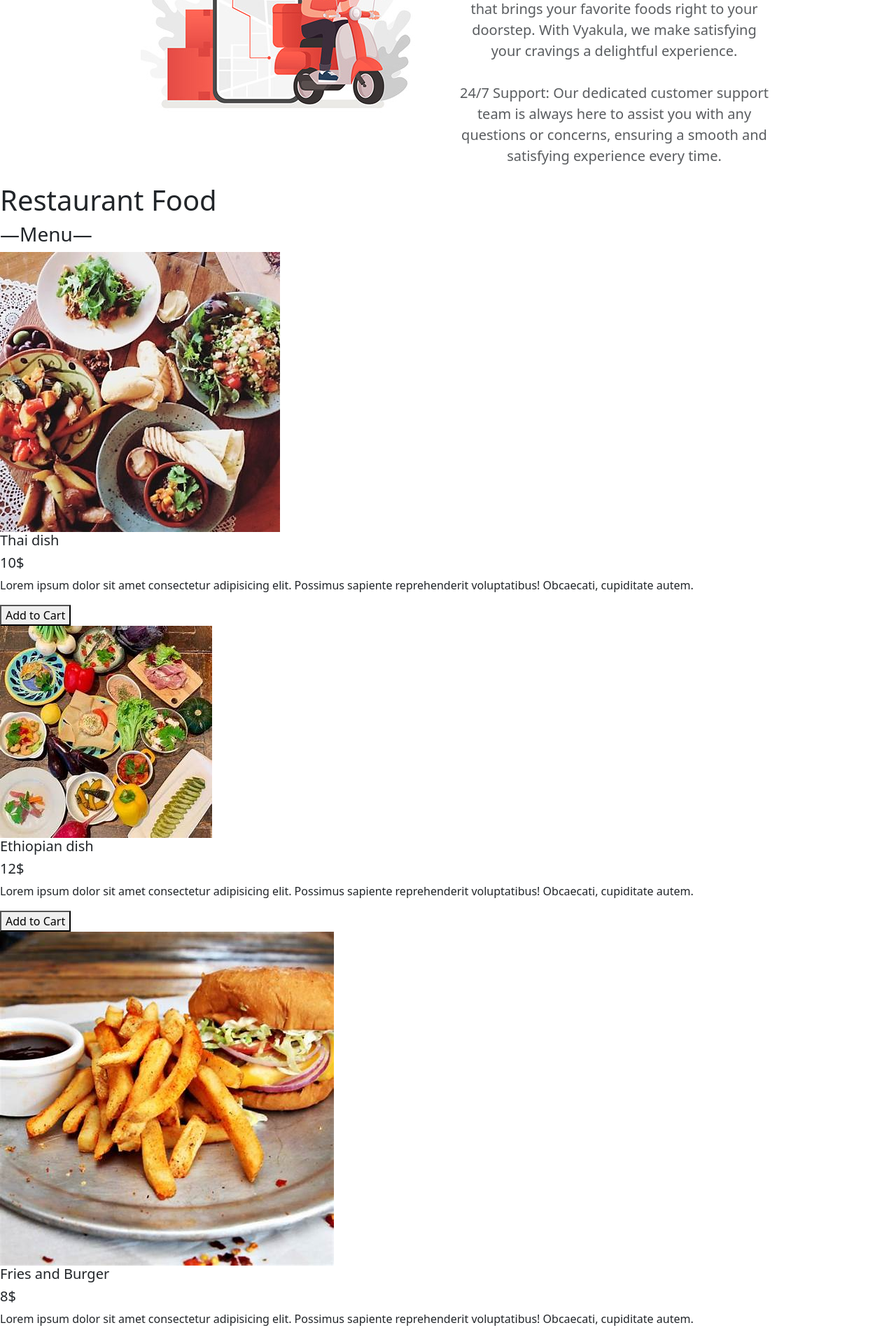
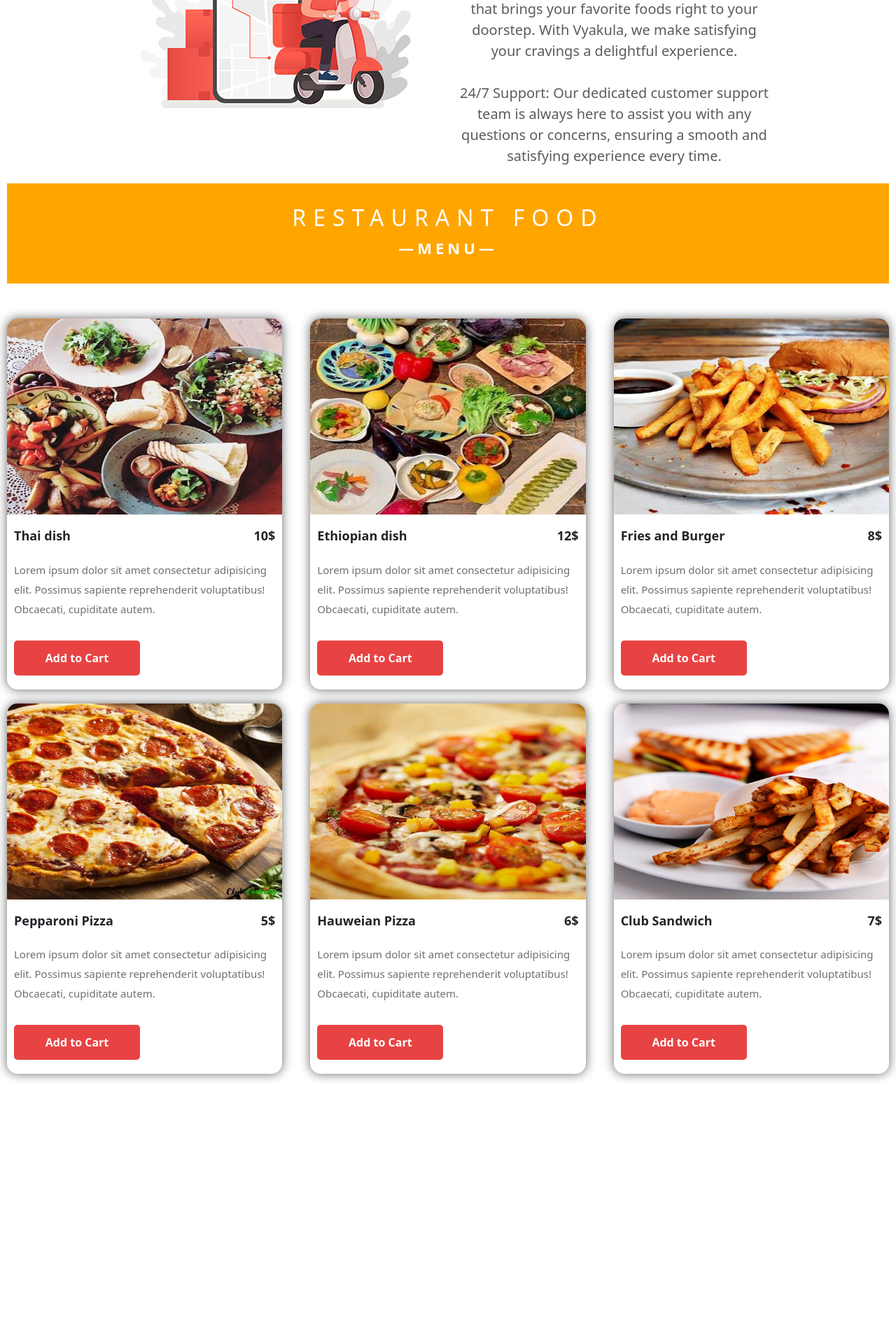
Before and after one commit to TechDanny/Vyakula, a Flask app: page / in a window 1280 px wide; the page is wider, and only the part inside the window is pictured. Shown: the part 1171-3081 px from the top of that part at 70% size. After the commit the page ends 2715 px from the top of that part, so only its background shows below. Run offline with Flask 3, Linux system fonts and the light colour scheme.

Commit message:
menu update

```diff
--- a/static/css/styles.css
+++ b/static/css/styles.css
@@ -77,3 +77,87 @@ body{
 #about{
     margin-top: 25px;
 }
+
+.menu {
+    padding: 0 10px 30px 10px;
+    display: grid;
+    grid-template-columns: repeat(auto-fit,minmax(350px,1fr));
+    grid-gap:20px 40px;
+}
+.heading {
+    background: orange;
+    color: #fff;
+    margin-bottom: 30px;
+    padding: 30px 0;
+    grid-column: 1/-1;
+    text-align: center;
+}
+.heading>h1{
+    font-weight: 400;
+    font-size: 32px;
+    letter-spacing: 10px;
+    margin-bottom: 10px;
+    text-transform: uppercase;
+}
+.heading>h3{
+    font-weight: 600;
+    font-size: 22px;
+    letter-spacing: 5px;
+    text-transform: uppercase;
+}
+.food-items {
+    display: grid;
+    position: relative;
+    grid-template-rows: auto 1fr;
+    border-radius: 15px;
+    box-shadow: 0 0 15px rgba(0, 0, 0, 0.6);
+    transition: .2 ease-in-out;
+}
+.food-items img{
+    position: relative;
+    width: 100%;
+    height: 280px;
+    border-radius: 15px 15px 0 0;
+    cursor: pointer;
+}
+h1{
+    grid-column: 1/-1;
+    text-align: center;
+}
+.details{
+    padding: 20px 10px;
+    display: grid;
+    grid-template-rows: auto 1fr 50px;
+    grid-row-gap: 15px;
+}
+.details-sub{
+    display: grid;
+    grid-template-columns: auto auto;
+}
+.details-sub>h5{
+    font-weight: 600;
+    font-size: 18px;
+}
+.price {
+    text-align: right;
+}
+.details>p {
+    color: #6f6f6f;
+    font-size: 15px;
+    line-height: 28px;
+    font-weight: 400;
+    align-self: stretch;
+}
+.details>button{
+    background: #e84343;
+    border: none;
+    color:#fff;
+    font-size: 16px;
+    font-weight: 600;
+    border-radius: 5px;
+    width: 180px;
+    cursor: pointer;
+}
+.details>button:hover{
+    background: #fc0101;
+}
--- a/templates/index.html
+++ b/templates/index.html
@@ -125,7 +125,7 @@
               <h3>&mdash;Menu&mdash;</h3>
           </div>
           <div class="food-items">
-              <img src="./images/food-to-share-1-400x400.jpg" alt="food-to-share-1-400x400">
+              <img src="../static/images/food-to-share-1-400x400.jpg" alt="food-to-share-1-400x400">
               <div class="details">
                   <div class="details-sub">
                       <h5>Thai dish</h5>
@@ -140,7 +140,7 @@
           </div>
 
           <div class="food-items">
-              <img src="./images/OIP (5).jpg" alt="OIP (5).jpg">
+              <img src="../static/images/OIP (5).jpg" alt="OIP (5).jpg">
               <div class="details">
                   <div class="details-sub">
                       <h5>Ethiopian dish</h5>
@@ -155,7 +155,7 @@
           </div>
 
           <div class="food-items">
-              <img src="./images/OIP (6).jpg" alt="OIP (6).jpg">
+              <img src="../static/images/OIP (6).jpg" alt="OIP (6).jpg">
               <div class="details">
                   <div class="details-sub">
                       <h5>Fries and Burger</h5>
@@ -170,7 +170,7 @@
           </div>
 
           <div class="food-items">
-              <img src="./images/OIP (7).jpg" alt="OIP (7).jpg">
+              <img src="../static/images/OIP (7).jpg" alt="OIP (7).jpg">
               <div class="details">
                   <div class="details-sub">
                       <h5>Pepparoni Pizza</h5>
@@ -185,7 +185,7 @@
           </div>
 
           <div class="food-items">
-              <img src="./images/OIP (8).jpg" alt="OIP (8).jpg">
+              <img src="../static/images/OIP (8).jpg" alt="OIP (8).jpg">
               <div class="details">
                   <div class="details-sub">
                       <h5>Hauweian Pizza</h5>
@@ -200,7 +200,7 @@
           </div>
 
           <div class="food-items">
-              <img src="./images/R (5).jpg" alt="R (5).jpg">
+              <img src="../static/images/R (5).jpg" alt="R (5).jpg">
               <div class="details">
                   <div class="details-sub">
                       <h5>Club Sandwich</h5>
```
